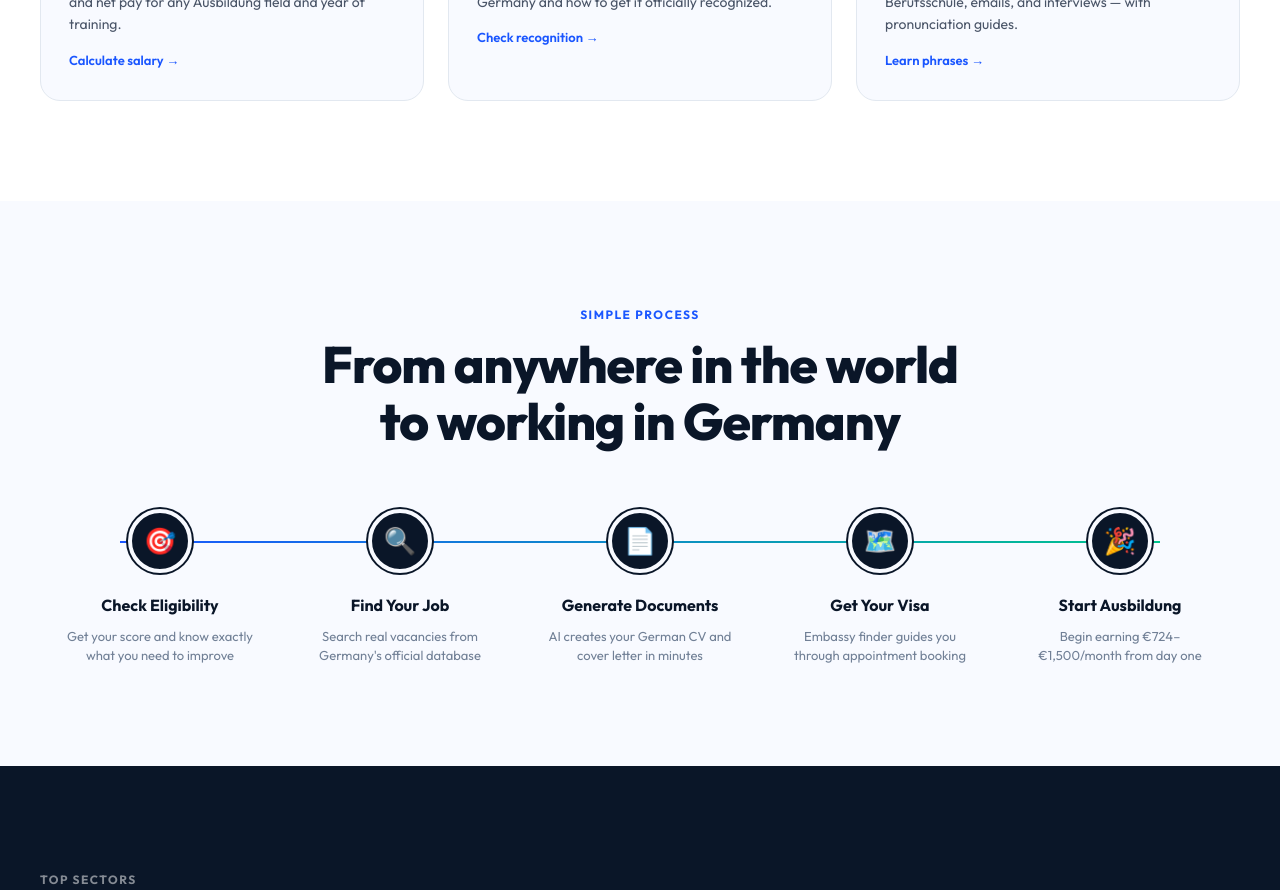
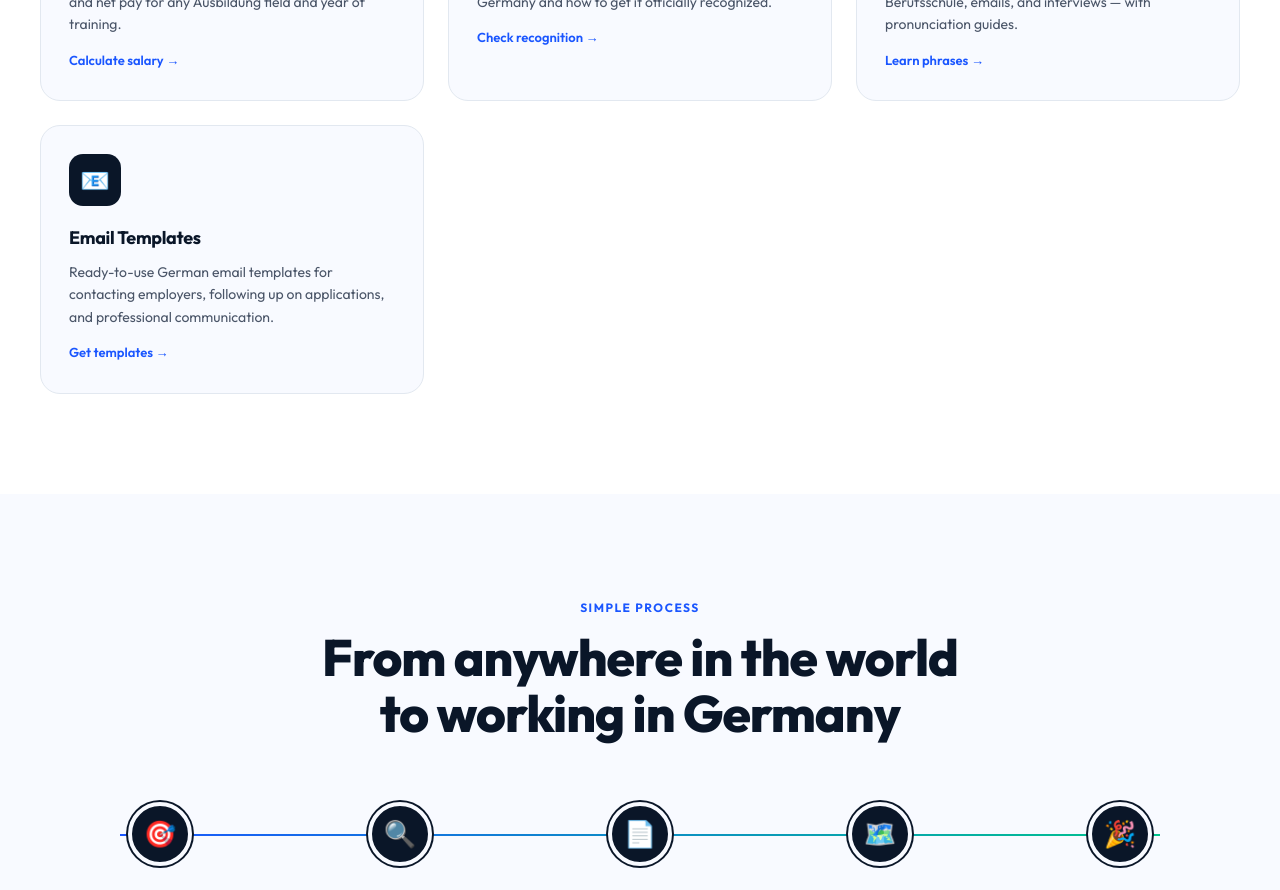
Before and after one commit to AzayBikram/ausbildung-bot, a Next.js app: page /landing in a window 1280 px wide. Shown: the part 2360-3250 px from the top of the page. Built offline with nearby package versions, Linux system fonts and the light colour scheme.

Commit message:
Add Email Templates feature card to homepage and landing page

```diff
--- a/pages/index.js
+++ b/pages/index.js
@@ -251,6 +251,7 @@ footer{background:#060d1a;color:rgba(255,255,255,0.5);padding:60px 40px 40px;}
             <a href="/salary" className="feature-card"><div className="fc-icon">💰</div><h3>Salary Calculator</h3><p>See your expected monthly salary, tax deductions, and net pay for any Ausbildung field and year of training.</p><div className="fc-link">Calculate salary →</div></a>
             <a href="/recognition" className="feature-card"><div className="fc-icon">🎓</div><h3>Qualification Recognition</h3><p>Check if your foreign diploma is recognized in Germany and how to get it officially recognized.</p><div className="fc-link">Check recognition →</div></a>
             <a href="/phrases" className="feature-card"><div className="fc-icon">💬</div><h3>German Phrase Helper</h3><p>Essential German phrases for the workplace, Berufsschule, emails, and interviews — with pronunciation guides.</p><div className="fc-link">Learn phrases →</div></a>
+            <a href="/templates" className="feature-card"><div className="fc-icon">📧</div><h3>Email Templates</h3><p>Ready-to-use German email templates for contacting employers, following up on applications, and professional communication.</p><div className="fc-link">Get templates →</div></a>
           </div>
         </div>
       </section>
--- a/pages/landing.js
+++ b/pages/landing.js
@@ -206,6 +206,7 @@ footer{background:#060d1a;color:rgba(255,255,255,0.5);padding:60px 40px 40px;}
             <Link href="/salary" className="feature-card"><div className="fc-icon">💰</div><h3>Salary Calculator</h3><p>See your expected monthly salary, tax deductions, and net pay for any Ausbildung field and year of training.</p><div className="fc-link">Calculate salary →</div></Link>
             <Link href="/recognition" className="feature-card"><div className="fc-icon">🎓</div><h3>Qualification Recognition</h3><p>Check if your foreign diploma is recognized in Germany and how to get it officially recognized.</p><div className="fc-link">Check recognition →</div></Link>
             <Link href="/phrases" className="feature-card"><div className="fc-icon">💬</div><h3>German Phrase Helper</h3><p>Essential German phrases for the workplace, Berufsschule, emails, and interviews — with pronunciation guides.</p><div className="fc-link">Learn phrases →</div></Link>
+            <Link href="/templates" className="feature-card"><div className="fc-icon">📧</div><h3>Email Templates</h3><p>Ready-to-use German email templates for contacting employers, following up on applications, and professional communication.</p><div className="fc-link">Get templates →</div></Link>
           </div>
         </div>
       </section>
```
